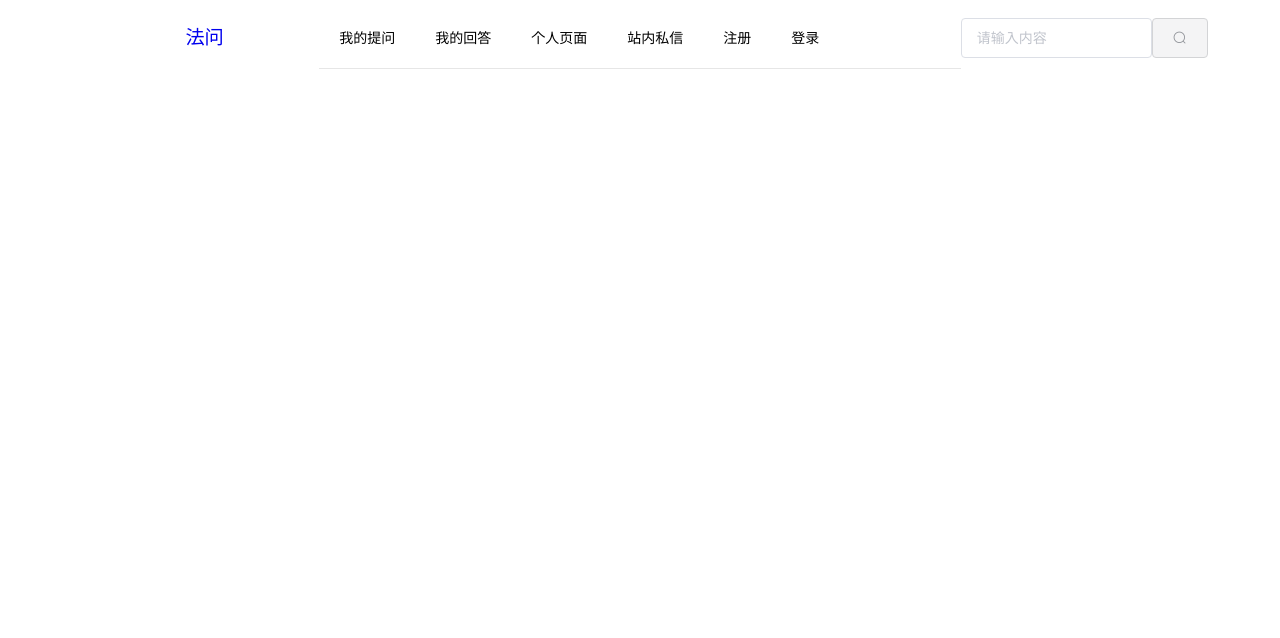
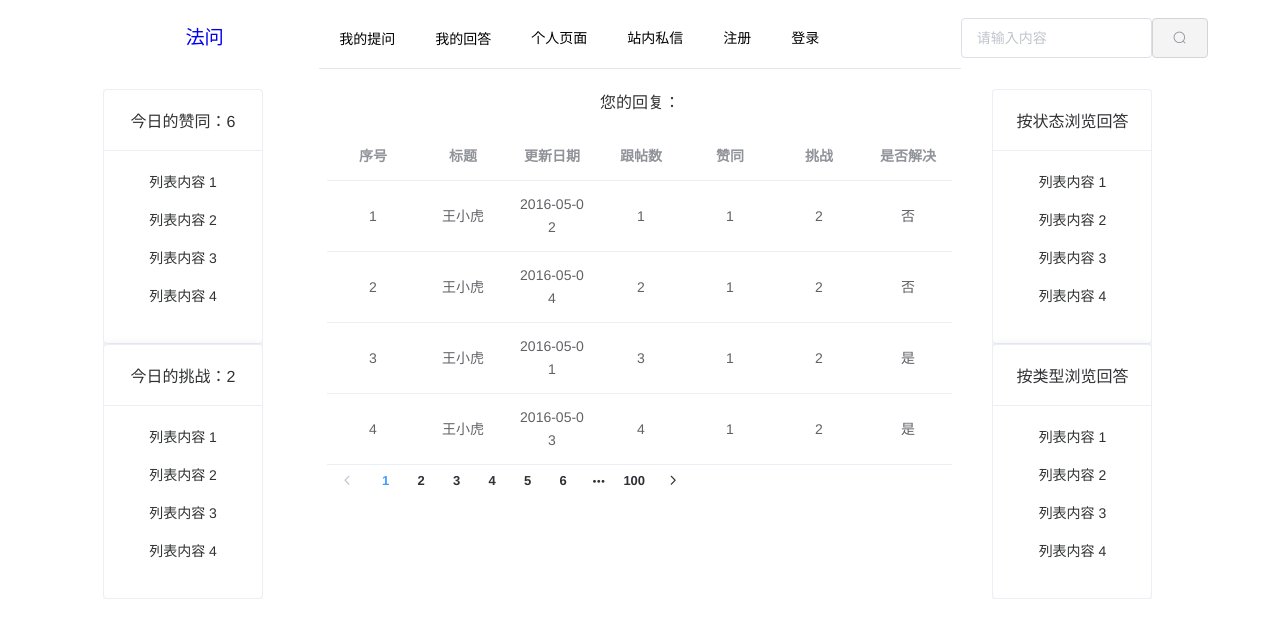
Before and after one commit to seikosha/fawen, a Vue app in the folder src/main/resources/frontend/: page /my_answers in a window 1280 px wide. Shown: the top 638 px of the page. Built offline with nearby package versions, Linux system fonts and the light colour scheme.

Commit message:
8th day my_answers.vue built

```diff
--- a/src/main/resources/frontend/src/App.vue
+++ b/src/main/resources/frontend/src/App.vue
@@ -15,8 +15,8 @@
               text-color="#000000"
               gutter="20"
             >
-              <el-menu-item index="1">我的提问</el-menu-item>
-              <el-menu-item index="2">我的回答</el-menu-item>
+              <el-menu-item index="1"><router-link to="/my_questions" tag="span">我的提问</router-link></el-menu-item>
+              <el-menu-item index="2"><router-link to="/my_answers" tag="span">我的回答</router-link></el-menu-item>
               <el-menu-item index="3">个人页面</el-menu-item>
               <el-menu-item index="4">站内私信</el-menu-item>
               <el-menu-item index="5">注册</el-menu-item>
@@ -50,13 +50,17 @@
 import index from "./components/index";
 import ask from "./components/ask";
 import answer from "./components/answer";
+import my_questions from "./components/my_questions";
+import my_answers from "./components/my_answers";
 
   export default {
     name: "app",
     components: {
       index,
       ask,
-      answer
+      answer,
+      my_questions,
+      my_answers
     },
 
   };
--- /dev/null
+++ b/src/main/resources/frontend/src/components/my_answers.vue
@@ -0,0 +1,193 @@
+<template>
+  <el-container>
+    <el-col span="5">
+    <el-aside width="160px" id="leftside">
+      <el-card class="box-card">
+        <div slot="header" class="clearfix">
+          <span>今日的赞同：{{agrees}}</span>
+        </div>
+        <div v-for="o in 4" :key="o" class="text item">
+          {{'列表内容 ' + o }}
+        </div>
+      </el-card>
+
+      <el-card class="box-card">
+        <div slot="header" class="clearfix">
+          <span>今日的挑战：{{battles}}</span>
+        </div>
+        <div v-for="o in 4" :key="o" class="text item">
+          {{'列表内容 ' + o }}
+        </div>
+      </el-card>
+    </el-aside>
+    </el-col>
+
+    <el-col span="14">
+    <el-main>
+      您的回复：<br>
+      <div style="margin-top: 20px">
+          <el-table
+            :data="tableData"
+            style="width: 100%"
+            :row-class-name="tableRowClassName">
+            <el-table-column
+              prop="id"
+              label="序号"
+
+              align="center">
+            </el-table-column>
+            <el-table-column
+              prop="name"
+              label="标题"
+              align="center">
+            </el-table-column>
+            <el-table-column
+              prop="date"
+              label="更新日期"
+              align="center">
+            </el-table-column>
+            <el-table-column
+              prop="follow"
+              label="跟帖数"
+              align="center">
+            </el-table-column>
+            <el-table-column
+              prop="agree"
+              label="赞同"
+
+              align="center">
+            </el-table-column>
+            <el-table-column
+              prop="battle"
+              label="挑战"
+
+              align="center">
+            </el-table-column>
+            <el-table-column
+              prop="solved"
+              label="是否解决"
+
+              align="center">
+            </el-table-column>
+          </el-table>
+      </div>
+
+
+        <div class="block">
+          <el-pagination
+            layout="prev, pager, next"
+            :total="1000">
+          </el-pagination>
+        </div>
+        </el-main>
+    </el-col>
+
+    <el-col span="5">
+        <el-aside id="rightside" width="160px">
+          <el-card class="box-card">
+            <div slot="header" class="clearfix">
+              <span>按状态浏览回答</span>
+
+            </div>
+            <div v-for="o in 4" :key="o" class="text item">
+              {{'列表内容 ' + o }}
+            </div>
+          </el-card>
+          <el-card class="box-card">
+            <div slot="header" class="clearfix">
+              <span>按类型浏览回答</span>
+
+            </div>
+            <div v-for="o in 4" :key="o" class="text item">
+              {{'列表内容 ' + o }}
+            </div>
+          </el-card>
+        </el-aside>
+    </el-col>
+  </el-container>
+</template>
+
+<script>
+    export default {
+        name: "my_answers",
+      methods: {
+        tableRowClassName({row, rowIndex}) {
+          if (rowIndex === 1) {
+            return 'warning-row';
+          } else if (rowIndex === 3) {
+            return 'success-row';
+          }
+          return '';
+        }},
+      data() {
+        return {
+          agrees:6,
+          battles:2,
+          tableData: [{
+            id:1,
+            date: '2016-05-02',
+            name: '王小虎',
+            follow: 1,
+            agree:1,
+            battle:2,
+            solved:'否'
+          }, {
+            id:2,
+            date: '2016-05-04',
+            name: '王小虎',
+            follow: 2,
+            agree:1,
+            battle:2,
+            solved:'否'
+          }, {
+            id:3,
+            date: '2016-05-01',
+            name: '王小虎',
+            follow: 3,
+            agree:1,
+            battle:2,
+            solved:'是'
+          }, {
+            id:4,
+            date: '2016-05-03',
+            name: '王小虎',
+            follow: 4,
+            agree:1,
+            battle:2,
+            solved:'是'
+          }]
+        }}
+    }
+</script>
+
+<style scoped>
+  .block{
+    float:left;
+  }
+
+  #leftside
+  {
+    position:relative;
+    top:20px;
+    left:33px;
+  }
+
+  #rightside{
+    position:relative;
+    top:20px;
+    left:20px;
+  }
+
+  body > .el-container {
+    margin-bottom: 40px;
+  }
+
+  .el-container:nth-child(5) .el-aside,
+  .el-container:nth-child(6) .el-aside {
+    line-height: 260px;
+  }
+
+  .el-container:nth-child(7) .el-aside {
+    line-height: 320px;
+  }
+</style>
--- a/src/main/resources/frontend/src/components/my_questions.vue
+++ b/src/main/resources/frontend/src/components/my_questions.vue
@@ -4,25 +4,43 @@
       您提过的问题：<br>
       <el-col :span="5"><span>&nbsp;</span></el-col>
       <el-col :span="14">
+        <div style="margin-top: 15px">
         <el-table
           :data="tableData"
           style="width: 100%"
           :row-class-name="tableRowClassName">
           <el-table-column
-            prop="date"
-            label="日期"
-            width="120">
+            prop="id"
+            label="序号"
+            width="60"
+            align="center">
           </el-table-column>
           <el-table-column
             prop="name"
             label="标题"
-            width="120">
+            align="center">
           </el-table-column>
           <el-table-column
-            prop="address"
-            label="最新回复">
+            prop="date"
+            label="更新日期"
+            width="120"
+            align="center">
+          </el-table-column>
+          <el-table-column
+            prop="follow"
+            label="跟帖数"
+            width="80"
+            align="center">
           </el-table-column>
         </el-table>
+        </div>
+
+        <div class="block">
+          <el-pagination
+            layout="prev, pager, next"
+            :total="1000">
+          </el-pagination>
+        </div>
       </el-col>
       <el-col :span="5"><span>&nbsp;</span></el-col>
 
@@ -45,26 +63,32 @@
     data() {
       return {
         tableData: [{
+          id:1,
           date: '2016-05-02',
           name: '王小虎',
-          address: '上海市普陀区金沙江路 1518 弄',
+          follow: 1,
         }, {
+          id:2,
           date: '2016-05-04',
           name: '王小虎',
-          address: '上海市普陀区金沙江路 1518 弄'
+          follow: 2
         }, {
+          id:3,
           date: '2016-05-01',
           name: '王小虎',
-          address: '上海市普陀区金沙江路 1518 弄',
+          follow: 3,
         }, {
+          id:4,
           date: '2016-05-03',
           name: '王小虎',
-          address: '上海市普陀区金沙江路 1518 弄'
+          follow: 4
         }]
       }}
   }
 </script>
 
 <style scoped>
-
+.block{
+  float:left;
+}
 </style>
--- a/src/main/resources/frontend/src/main.js
+++ b/src/main/resources/frontend/src/main.js
@@ -7,6 +7,8 @@ import 'element-ui/lib/theme-chalk/index.css';
 import index from "./components/index"
 import ask from "./components/ask";
 import answer from "./components/answer";
+import my_questions from "./components/my_questions";
+import my_answers from "./components/my_answers";
 
 Vue.use(VueRouter)
 Vue.use(ElementUI)
@@ -15,7 +17,9 @@ const routes = [
 
   { path: '/', component: index},
   { path: '/ask', component: ask },
-  { path: '/answer', component: answer}
+  { path: '/answer', component: answer},
+  { path: '/my_questions', component: my_questions},
+  { path: '/my_answers', component: my_answers}
 ]
 
 const router = new VueRouter({
```
